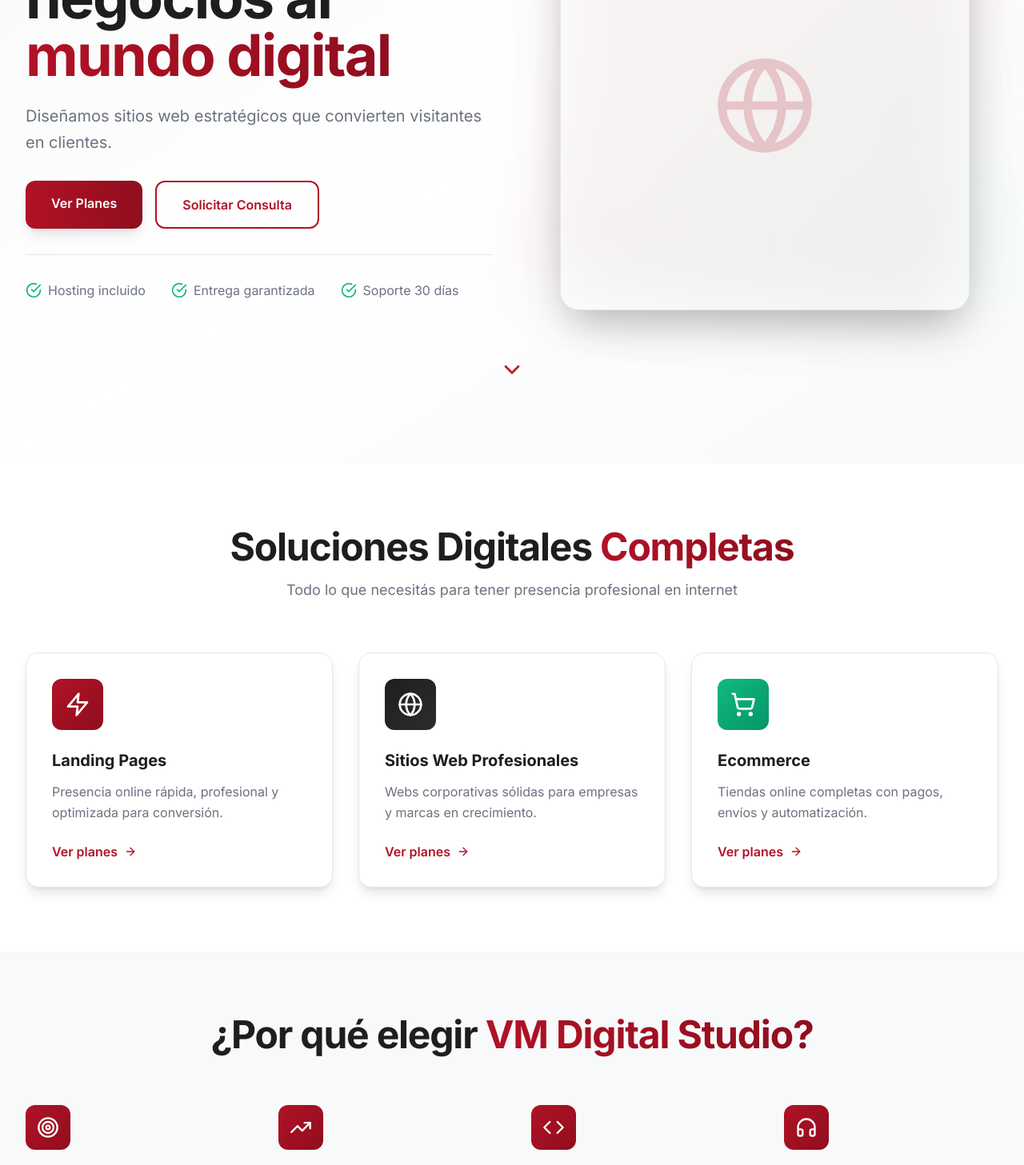
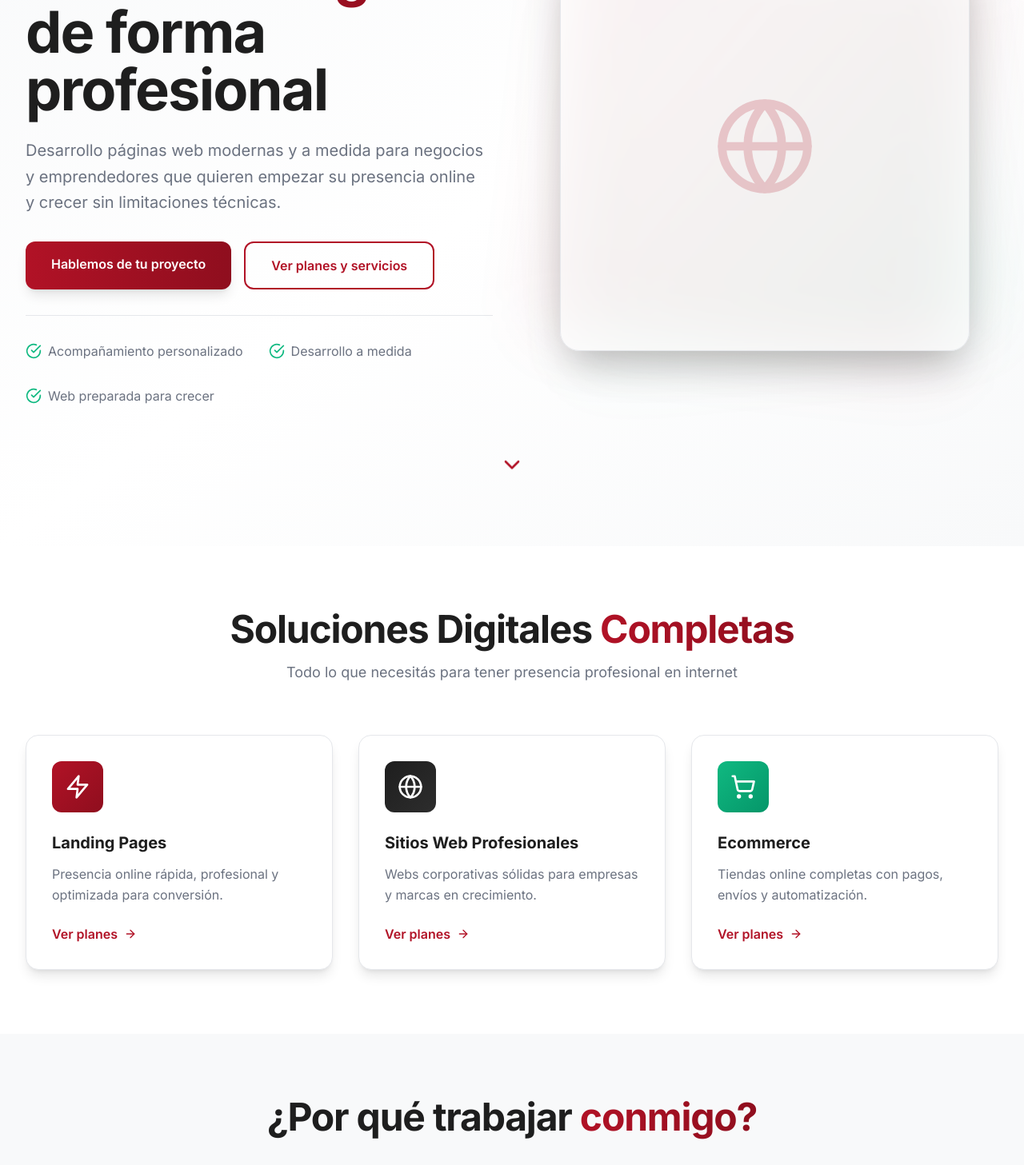
Before and after one commit to victor-desarrollador/VMdigitalstudio, a React (Vite) app: page / in a window 1280 px wide. Shown: the part 300-1757 px from the top of the page at 80% size. Built offline with nearby package versions, Linux system fonts and the light colour scheme.

Commit message:
actualizando pagina principal

```diff
--- a/src/components/Navbar.jsx
+++ b/src/components/Navbar.jsx
@@ -1,7 +1,7 @@
 import React, { useState, useEffect } from 'react';
 import { Link, useLocation } from 'react-router-dom';
 import { Menu, X } from 'lucide-react';
-import logoNavbar from '../image/logo secuntario.jpeg';
+import logoNavbar from '../image/logo actual.jpeg';
 
 const Navbar = () => {
     const [isMobileMenuOpen, setIsMobileMenuOpen] = useState(false);
--- a/src/pages/HomePage.jsx
+++ b/src/pages/HomePage.jsx
@@ -265,25 +265,26 @@
                         <div className="space-y-8">
                             <div className="space-y-6">
                                 <h1 className="text-5xl md:text-6xl lg:text-7xl font-bold text-[#1E1E1E] tracking-tight leading-tight">
-                                    Impulsamos negocios al{' '}
+                                    Llevá tu negocio al{' '}
                                     <span className="bg-gradient-to-r from-[#B11226] to-[#8F0E1E] bg-clip-text text-transparent">
                                         mundo digital
-                                    </span>
+                                    </span>{' '}
+                                    de forma profesional
                                 </h1>
 
                                 <p className="text-xl text-[#6B7280] leading-relaxed max-w-xl">
-                                    Diseñamos sitios web estratégicos que convierten visitantes en clientes.
+                                    Desarrollo páginas web modernas y a medida para negocios y emprendedores que quieren empezar su presencia online y crecer sin limitaciones técnicas.
                                 </p>
                             </div>
 
                             {/* CTAs */}
                             <div className="flex flex-col sm:flex-row gap-4">
-                                <Link to="/planes" className="bg-gradient-to-r from-[#B11226] to-[#8F0E1E] text-white px-8 py-4 rounded-xl font-semibold shadow-lg hover:shadow-xl hover:scale-105 transition-all duration-300 text-center">
-                                    Ver Planes
+                                <Link to="/contacto" className="bg-gradient-to-r from-[#B11226] to-[#8F0E1E] text-white px-8 py-4 rounded-xl font-semibold shadow-lg hover:shadow-xl hover:scale-105 transition-all duration-300 text-center">
+                                    Hablemos de tu proyecto
                                 </Link>
 
-                                <Link to="/contacto" className="border-2 border-[#B11226] text-[#B11226] px-8 py-4 rounded-xl font-semibold hover:bg-[#B11226] hover:text-white transition-all duration-300 text-center">
-                                    Solicitar Consulta
+                                <Link to="/planes" className="border-2 border-[#B11226] text-[#B11226] px-8 py-4 rounded-xl font-semibold hover:bg-[#B11226] hover:text-white transition-all duration-300 text-center">
+                                    Ver planes y servicios
                                 </Link>
                             </div>
 
@@ -291,15 +292,15 @@
                             <div className="flex flex-wrap gap-8 pt-8 border-t border-[#E5E7EB]">
                                 <div className="flex items-center gap-2 text-[#6B7280]">
                                     <CheckCircle className="w-5 h-5 text-[#10B981]" />
-                                    <span>Hosting incluido</span>
+                                    <span>Acompañamiento personalizado</span>
                                 </div>
                                 <div className="flex items-center gap-2 text-[#6B7280]">
                                     <CheckCircle className="w-5 h-5 text-[#10B981]" />
-                                    <span>Entrega garantizada</span>
+                                    <span>Desarrollo a medida</span>
                                 </div>
                                 <div className="flex items-center gap-2 text-[#6B7280]">
                                     <CheckCircle className="w-5 h-5 text-[#10B981]" />
-                                    <span>Soporte 30 días</span>
+                                    <span>Web preparada para crecer</span>
                                 </div>
                             </div>
                         </div>
@@ -367,9 +368,9 @@
                     {/* Section Header */}
                     <div className="text-center mb-16">
                         <h2 className="text-4xl md:text-5xl font-bold text-[#1E1E1E] tracking-tight mb-4">
-                            ¿Por qué elegir{' '}
+                            ¿Por qué trabajar{' '}
                             <span className="bg-gradient-to-r from-[#B11226] to-[#8F0E1E] bg-clip-text text-transparent">
-                                VM Digital Studio?
+                                conmigo?
                             </span>
                         </h2>
                     </div>
```
